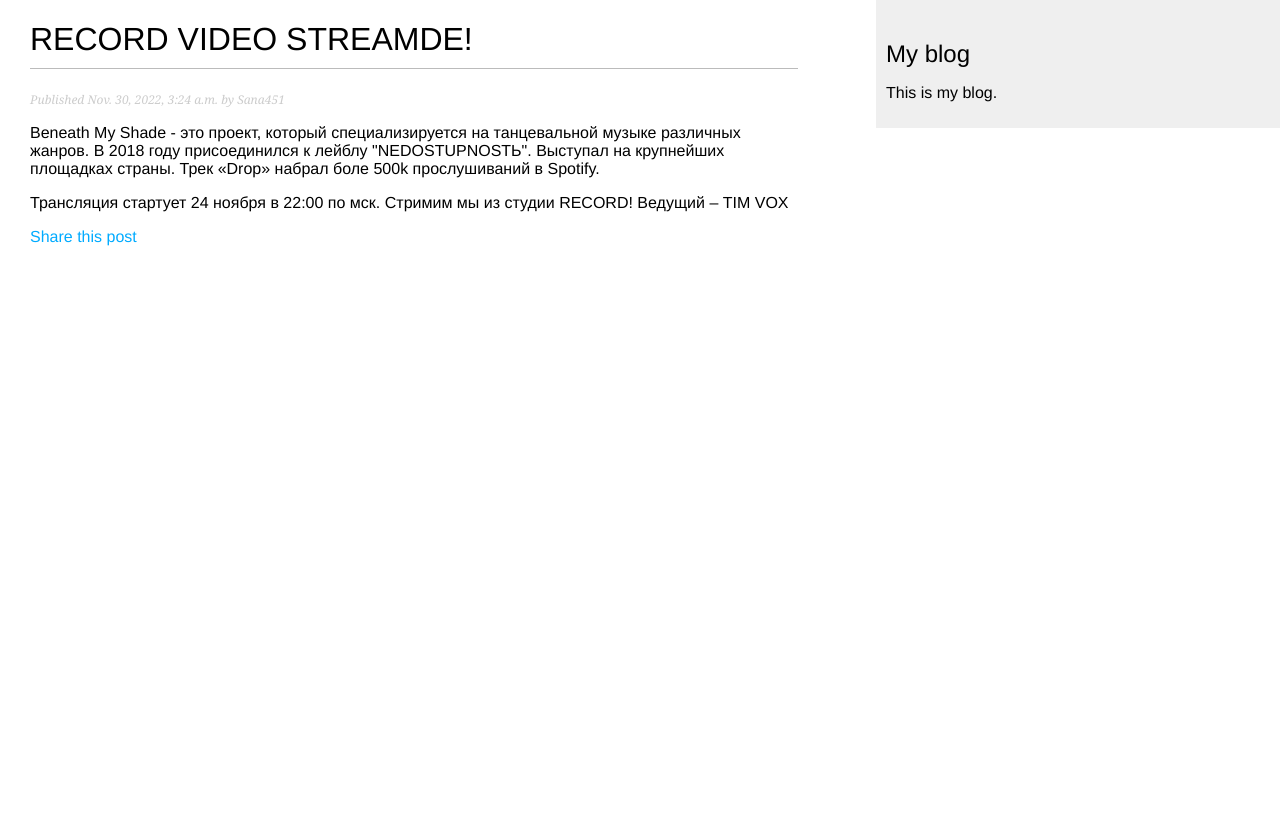
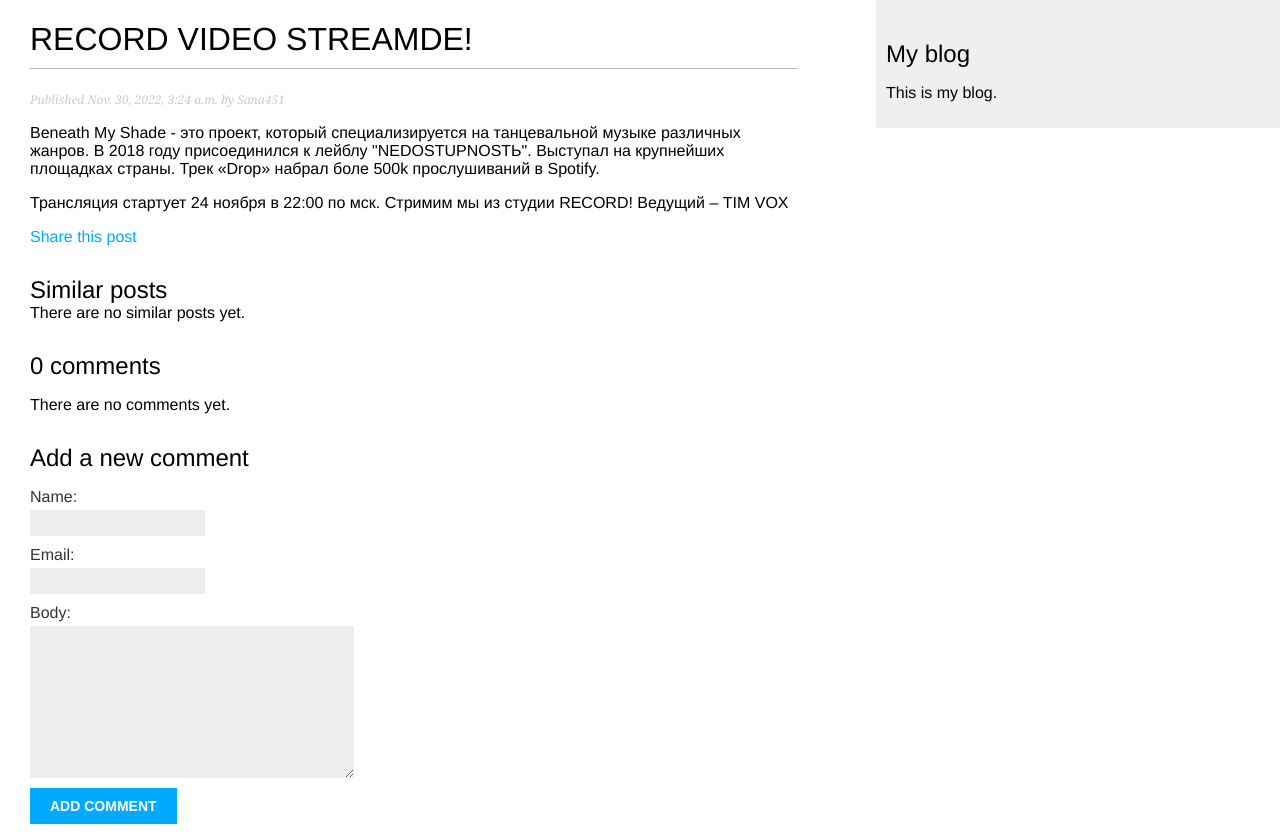
Before and after one commit to Sana451/django2-by-example, a Django app: a page that uses mysite/blog/templates/blog/post/detail.html in a window 1280 px wide. Before the commit the page ends 246 px from the top, so only its background shows below. Run offline with Django 4.2, Linux system fonts and the light colour scheme; data comes from the database, SQL or seed files in the repository; both versions use the stored data as it was after the commit.

Commit message:
Добавлена форма комментариев.

```diff
--- a/mysite/blog/forms.py
+++ b/mysite/blog/forms.py
@@ -1,4 +1,5 @@
 from django import forms
+from .models import Comment
 
 
 class EmailPostForm(forms.Form):
@@ -6,3 +7,9 @@ class EmailPostForm(forms.Form):
     email = forms.EmailField()
     to = forms.EmailField()
     comments = forms.CharField(required=False, widget=forms.Textarea)
+
+
+class CommentForm(forms.ModelForm):
+    class Meta:
+        model = Comment
+        fields = ('name', 'email', 'body')
--- a/mysite/blog/models.py
+++ b/mysite/blog/models.py
@@ -35,3 +35,19 @@ class Post(models.Model):
 
     def get_absolute_url(self):
         return reverse('blog:post_detail', args=[self.publish.year, self.publish.month, self.publish.day, self.slug])
+
+
+class Comment(models.Model):
+    post = models.ForeignKey(Post, on_delete=models.CASCADE, related_name='comments')
+    name = models.CharField(max_length=80)
+    email = models.EmailField()
+    body = models.TextField()
+    created = models.DateTimeField(auto_now_add=True)
+    updated = models.DateTimeField(auto_now=True)
+    active = models.BooleanField(default=True)
+
+    class Meta:
+        ordering = ('created',)
+
+    def __str__(self):
+        return 'Comment by {} on {}'.format(self.name, self.post)
--- a/mysite/blog/templates/blog/post/detail.html
+++ b/mysite/blog/templates/blog/post/detail.html
@@ -1,14 +1,54 @@
 {% extends "blog/base.html" %}
 
-{% block title %}
-    {{ post.title }}
-{% endblock %}
+{% block title %}{{ post.title }}{% endblock %}
 
 {% block content %}
-<h1>{{ post.title }}</h1>
-<p class="date">Published {{ post.publish }} by {{ post.author }}</p>
-{{ post.body|linebreaks }}
-<p>
-    <a href="{% url 'blog:post_share' post.id %}">Share this post</a>
-</p>
+  <h1>{{ post.title }}</h1>
+
+  <p class="date">
+    Published {{ post.publish }} by {{ post.author }}
+  </p>
+  {{ post.body|linebreaks }}
+  <p>
+    <a href="{% url 'blog:post_share' post.id %}">
+      Share this post
+    </a>
+  </p>
+
+  <h2>Similar posts</h2>
+  {% for post in similar_posts %}
+    <p>
+      <a href="{{ post.get_absolute_url }}">{{ post.title }}</a>
+    </p>
+  {% empty %}
+    There are no similar posts yet.
+  {% endfor %}
+
+  {% with comments.count as total_comments %}
+    <h2>
+      {{ total_comments }} comment{{ total_comments|pluralize }}
+    </h2>
+  {% endwith %}
+  {% for comment in comments %}
+    <div class="comment">
+      <p class="info">
+        Comment {{ forloop.counter }} by {{ comment.name }}
+        {{ comment.created }}
+      </p>
+      {{ comment.body|linebreaks }}
+    </div>
+  {% empty %}
+    <p>There are no comments yet.</p>
+  {% endfor %}
+
+  {% if new_comment %}
+    <h2>Your comment has been added.</h2>
+  {% else %}
+    <h2>Add a new comment</h2>
+    <form action="." method="post">
+      {{ comment_form.as_p }}
+      {% csrf_token %}
+      <p><input type="submit" value="Add comment"></p>
+    </form>
+  {% endif %}
 {% endblock %}
--- a/mysite/blog/views.py
+++ b/mysite/blog/views.py
@@ -1,9 +1,9 @@
 from django.core.mail import send_mail
 from django.shortcuts import render, get_object_or_404
 from django.core.paginator import Paginator, EmptyPage, PageNotAnInteger
-from .models import Post
+from .models import Post, Comment
 from django.views.generic import ListView
-from .forms import EmailPostForm
+from .forms import EmailPostForm, CommentForm
 
 
 def post_list(request):
@@ -22,7 +22,18 @@ def post_list(request):
 def post_detail(request, year, month, day, post):
     post = get_object_or_404(Post, slug=post, status='published', publish__year=year, publish__month=month,
                              publish__day=day)
-    return render(request, 'blog/post/detail.html', {'post': post})
+    comments = post.comments.filter(active=True)
+    new_comment = None
+    if request.method == 'POST':
+        comment_form = CommentForm(data=request.POST)
+        if comment_form.is_valid():
+            new_comment = comment_form.save(commit=False)
+            new_comment.post = post
+            new_comment.save()
+    else:
+        comment_form = CommentForm()
+
+    return render(request, 'blog/post/detail.html', {'post': post, 'comments': comments, 'comment_form': comment_form})
 
 
 class PostListView(ListView):
```
Also changed, not shown: mysite/blog/admin.py (+8 -1 lines), mysite/blog/migrations/0003_comment.py (added), mysite/db.sqlite3, 1 other file.
